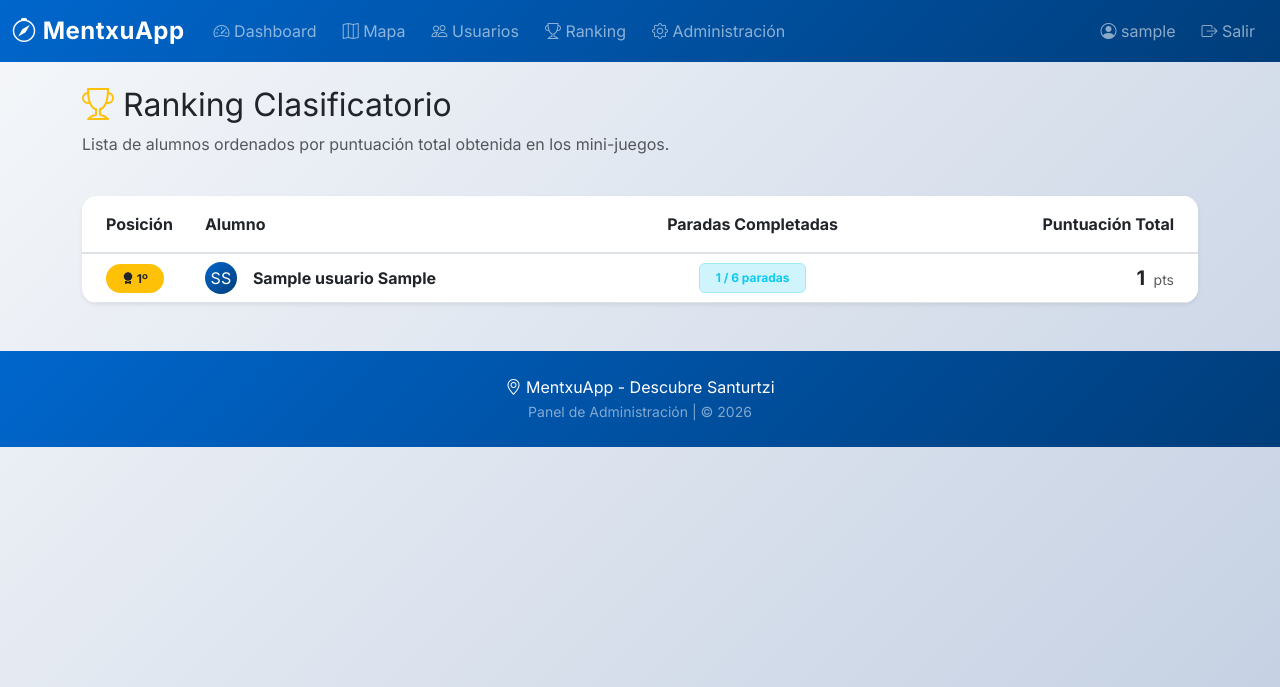
After one commit to GaizkaDM/MentxuBackend, a Flask app: page /ranking in a window 1280 px wide. The commit adds this page. Shown: the top 687 px of the page. Run offline with Flask 3, Linux system fonts and the light colour scheme; a user stored in the database is signed in; tables that the repository leaves empty hold one stand-in row (values such as "Sample post").

Commit message:
FEAT: Agregado Ranking en flask

```diff
--- a/app/routes/web.py
+++ b/app/routes/web.py
@@ -89,3 +89,21 @@ def admin():
     """Panel de administración para gestionar paradas"""
     paradas = Parada.query.order_by(Parada.orden).all()
     return render_template('admin.html', paradas=paradas)
+
+
+@web_bp.route('/ranking')
+@login_required
+def ranking():
+    """Ranking de alumnos por puntuación total"""
+    ranking_data = db.session.query(
+        Usuario.id,
+        Usuario.nombre,
+        Usuario.apellido,
+        func.sum(Progreso.puntuacion).label('puntuacion_total'),
+        func.count(Progreso.id).label('paradas_completadas')
+    ).join(Progreso).filter(Progreso.estado == 'completada')\
+     .group_by(Usuario.id, Usuario.nombre, Usuario.apellido)\
+     .order_by(func.sum(Progreso.puntuacion).desc())\
+     .all()
+
+    return render_template('ranking.html', ranking=ranking_data)
--- a/app/templates/base.html
+++ b/app/templates/base.html
@@ -42,6 +42,11 @@
                     <li class="nav-item">
                         <a class="nav-link" href="{{ url_for('web.usuarios') }}">
                             <i class="bi bi-people"></i> Usuarios
+                        </a>
+                    </li>
+                    <li class="nav-item">
+                        <a class="nav-link" href="{{ url_for('web.ranking') }}">
+                            <i class="bi bi-trophy"></i> Ranking
                         </a>
                     </li>
                     <li class="nav-item">
--- /dev/null
+++ b/app/templates/ranking.html
@@ -0,0 +1,88 @@
+{% extends "base.html" %}
+
+{% block title %}Ranking de Alumnos - MentxuApp{% endblock %}
+
+{% block content %}
+<div class="container mt-4">
+    <div class="row mb-4 align-items-center">
+        <div class="col">
+            <h1 class="h2"><i class="bi bi-trophy text-warning"></i> Ranking Clasificatorio</h1>
+            <p class="text-muted">Lista de alumnos ordenados por puntuación total obtenida en los mini-juegos.</p>
+        </div>
+    </div>
+
+    <div class="card shadow-sm border-0">
+        <div class="card-body p-0">
+            <div class="table-responsive">
+                <table class="table table-hover align-middle mb-0">
+                    <thead class="bg-light">
+                        <tr>
+                            <th class="px-4 py-3" style="width: 100px;">Posición</th>
+                            <th class="py-3">Alumno</th>
+                            <th class="py-3 text-center">Paradas Completadas</th>
+                            <th class="py-3 text-end px-4">Puntuación Total</th>
+                        </tr>
+                    </thead>
+                    <tbody>
+                        {% if ranking %}
+                        {% for row in ranking %}
+                        <tr>
+                            <td class="px-4">
+                                {% if loop.index == 1 %}
+                                <span class="badge bg-warning text-dark rounded-pill p-2 px-3">
+                                    <i class="bi bi-award-fill"></i> 1º
+                                </span>
+                                {% elif loop.index == 2 %}
+                                <span class="badge bg-secondary rounded-pill p-2 px-3">
+                                    <i class="bi bi-award-fill"></i> 2º
+                                </span>
+                                {% elif loop.index == 3 %}
+                                <span class="badge bg-bronze rounded-pill p-2 px-3 text-white"
+                                    style="background-color: #cd7f32;">
+                                    <i class="bi bi-award-fill"></i> 3º
+                                </span>
+                                {% else %}
+                                <span class="ms-2 fw-bold text-muted">{{ loop.index }}º</span>
+                                {% endif %}
+                            </td>
+                            <td>
+                                <div class="d-flex align-items-center">
+                                    <div class="avatar-sm me-3 bg-maritime text-white rounded-circle d-flex align-items-center justify-content-center"
+                                        style="width: 32px; height: 32px;">
+                                        {{ row.nombre[0] }}{{ row.apellido[0] }}
+                                    </div>
+                                    <div>
+                                        <a href="{{ url_for('web.usuario_detalle', id=row.id) }}"
+                                            class="text-decoration-none fw-bold text-dark">
+                                            {{ row.nombre }} {{ row.apellido }}
+                                        </a>
+                                    </div>
+                                </div>
+                            </td>
+                            <td class="text-center">
+                                <span class="badge bg-info-subtle text-info border border-info-subtle px-3 py-2">
+                                    {{ row.paradas_completadas }} / 6 paradas
+                                </span>
+                            </td>
+                            <td class="text-end px-4">
+                                <span class="h5 mb-0 fw-bold text-maritime">{{
+                                    "{:,}".format(row.puntuacion_total).replace(',', '.') }}</span>
+                                <small class="text-muted ms-1">pts</small>
+                            </td>
+                        </tr>
+                        {% endfor %}
+                        {% else %}
+                        <tr>
+                            <td colspan="4" class="text-center py-5 text-muted">
+                                <i class="bi bi-info-circle h2 d-block mb-3"></i>
+                                Todavía no hay puntuaciones registradas. ¡Anima a los alumnos a completar las paradas!
+                            </td>
+                        </tr>
+                        {% endif %}
+                    </tbody>
+                </table>
+            </div>
+        </div>
+    </div>
+</div>
+{% endblock %}
```
